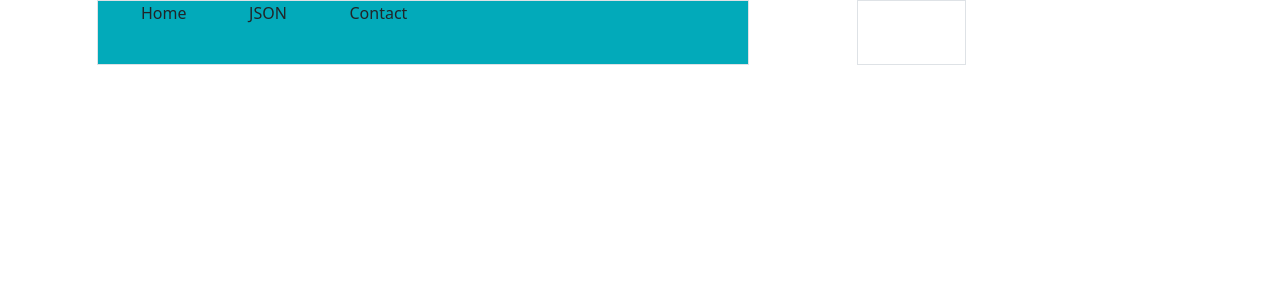
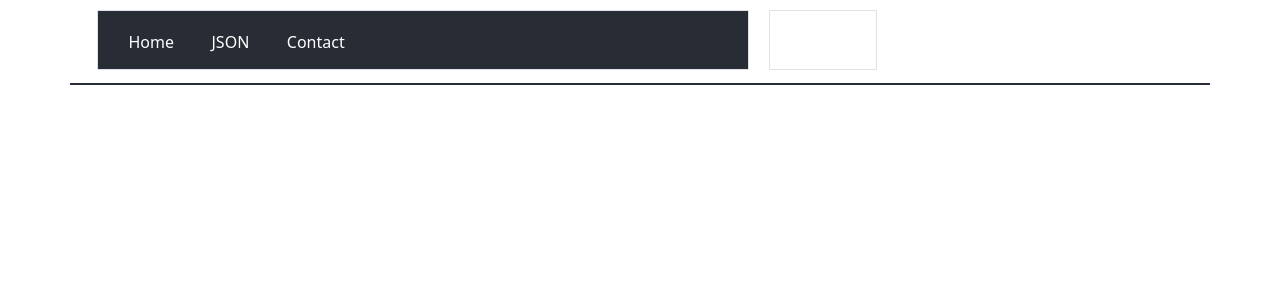
Before and after one commit to StjepanVU/Posts-and-comments, a React (Create React App) app: page / in a window 1280 px wide. Shown: the top 300 px of the page. Built offline with nearby package versions, Linux system fonts and the light colour scheme.

Commit message:
Modifying stylesheets

```diff
--- a/src/App.css
+++ b/src/App.css
@@ -37,20 +37,34 @@
   }
 }
 
-.body {
-  background: #DEDEDE;
+header {
+  margin-top: 10px;
 }
 .header-div {
-  margin-top:1%;
-  background:#02AABA;
-  height: 65px;
+  margin-top:10%;
+  background:#282c34;
+  height: 60px;
+  color:white;
+  }
+
+.menu {
+  padding: 3%;
+  height: 40px;
+  display: inline-flex;
+  font-weight: 100;
+  margin: 0 auto;
 }
-.menu {
-  padding: 5%;
+.menu:hover {
+  border-bottom: 1px solid bisque;
 }
 
 .search-div {
-  margin-top:1%;
-  height: 65px;
+  margin-left: 20px;
+  height: 60px;
 
 }
+
+.container {
+  margin-top: 1%;
+  border:1px solid #282c34;
+}
--- a/src/App.js
+++ b/src/App.js
@@ -1,11 +1,13 @@
 import logo from './logo.svg';
 import './App.css';
 import Header from './components/Header';
+import Container from './components/Container';
 
 function App() {
   return (
     <main>
       <Header/>
+      <Container/>
     </main>
   );
 }
--- /dev/null
+++ b/src/components/Container.js
@@ -0,0 +1,13 @@
+import react from "react";
+
+class Container extends react.Component {
+    render() {
+        return (
+            <div className="container">
+                <div className="col-md-10 content-container"></div>
+            </div>
+        )
+    }
+}
+
+export default Container;
--- a/src/components/Header.js
+++ b/src/components/Header.js
@@ -4,15 +4,16 @@ class Header extends react.Component {
     render() {
         return (
             <header>
-                <div class="row">
+                <div className="row">
 
-                    <div class="col-md-6 offset-1 border header-div">
-                        <span class="menu">Home</span>
-                        <span class="menu">JSON</span>
-                        <span class="menu">Contact</span>
+                    <div className="col-md-6 offset-1 border header-div">
+                        {/* <span className="menu logo"><img src="https://protostar.ai/wp-content/uploads/2019/10/aple.png"/></span> */}
+                        <span className="menu"><p>Home</p></span>
+                        <span className="menu"><p>JSON</p></span>
+                        <span className="menu"><p>Contact</p></span>
                     </div>
 
-                    <div class="col-md-1 border bg-white offset-1 search-div">
+                    <div className="col-md-1 border bg-white search-div">
 
                     </div>
                 </div>
```
